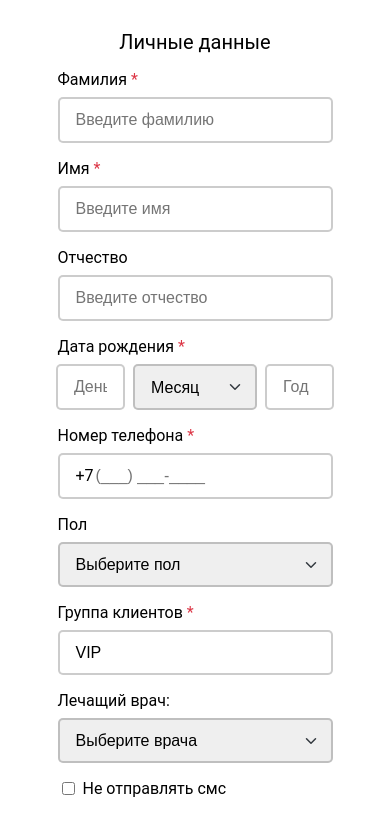
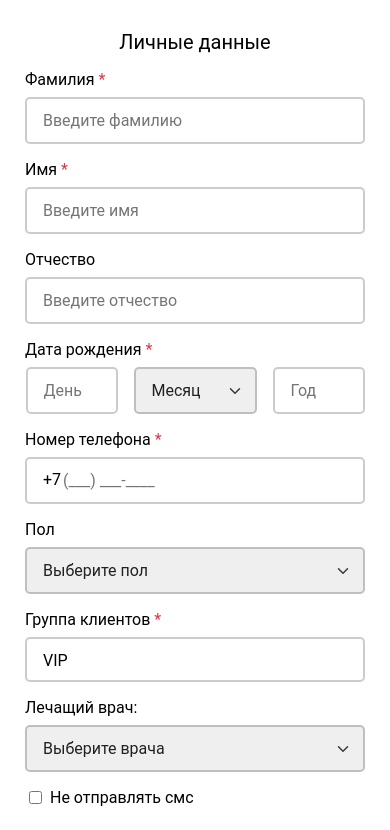
Before and after one commit to Shakhzod235/client-create-form, a Vue app: page / in a window 390 px wide. Shown: the top 830 px of the page. Built offline with nearby package versions, Linux system fonts and the light colour scheme; the HTML template or start-up script is replaced by a standard one.

Commit message:
refactor: change breakpoints

```diff
--- a/src/styles/main.sass
+++ b/src/styles/main.sass
@@ -15,6 +15,11 @@ $color-invalid: #dc3545
 body
   margin: 0
   box-sizing: border-box
+  font-family: "Roboto", sans-serif
+
+input,
+button,
+select
   font-family: "Roboto", sans-serif
 
 .container
@@ -83,9 +88,14 @@ body
   appearance: none
   border: $border
   border-radius: 5px
+  color: rgb(32,33,36)
   font-size: 1rem
 
+  &:hover
+    border: $border-hover
+  &:focus,
   &:focus-visible
+    border: $border-focus
     outline: 0
 
 .multiple-selector
@@ -181,17 +191,17 @@ body
     margin-top: 30px
 
   .form-group
-    width: 320px
+    width: 340px
 
   .birthday-number
-    width: 47px
+    width: 56px
 
   .client-groups
     height: 45px
     .client-groups__option
       padding: 0.75rem 1rem
 
-@media(max-width: 425px)
+@media(max-width: 374px)
   .container
     max-width: 540px
     padding: 0 1rem
```
